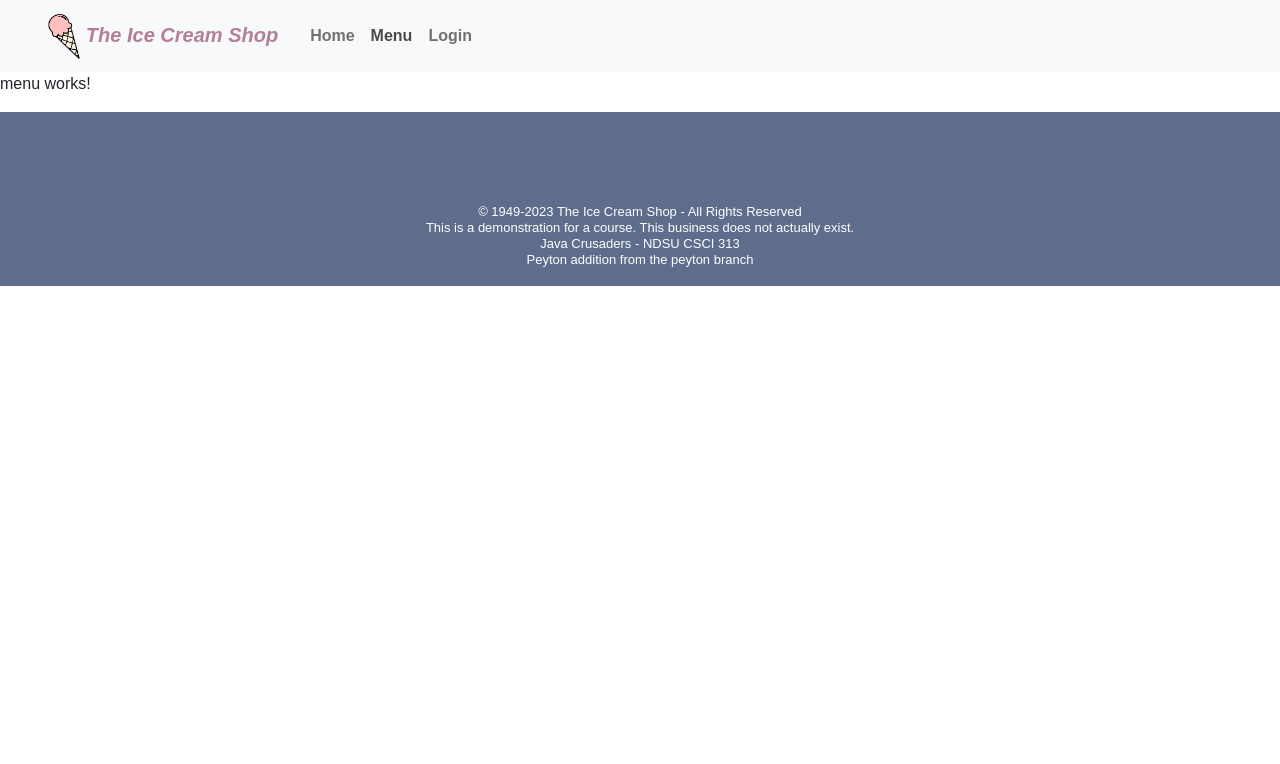
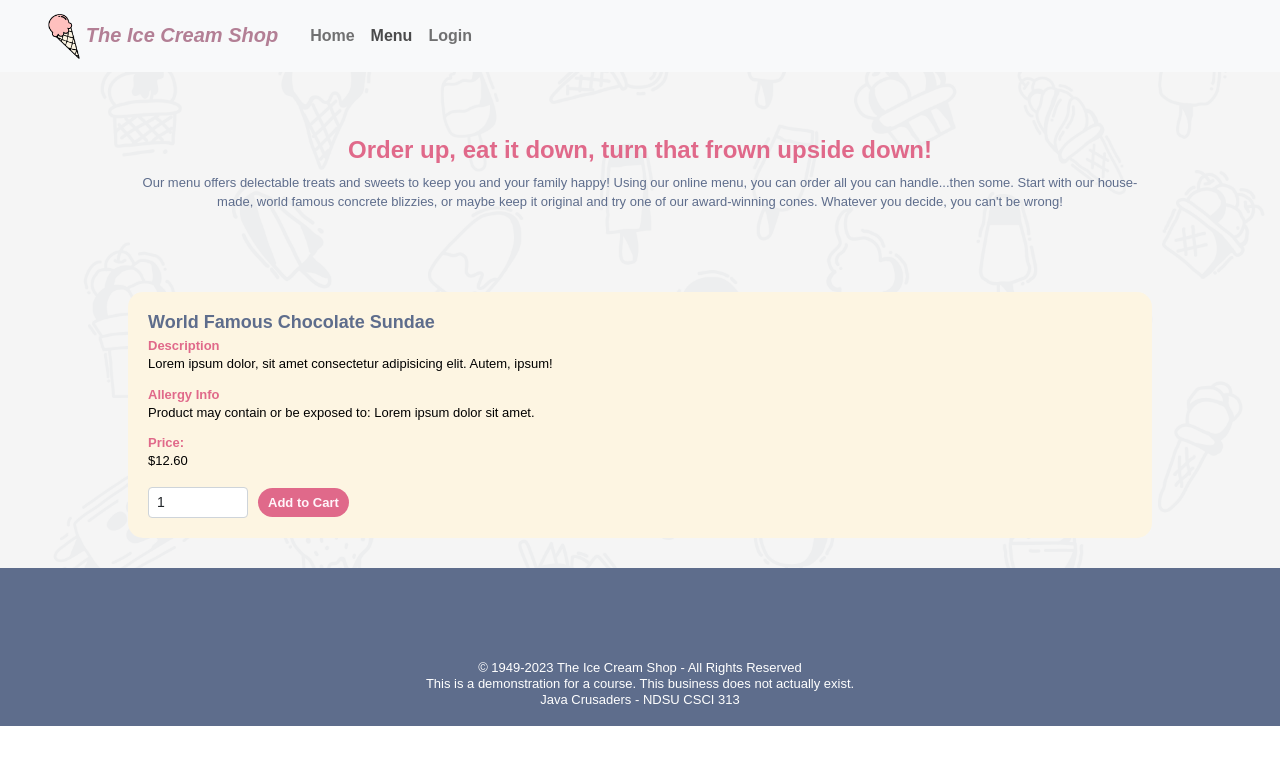
Before and after one commit to setharvila/iceCreamShop, an Angular app in the folder ice-cream-shop/: page / in a window 1280 px wide. Both pictures are taken after a click on the link "Menu". Shown: the top 764 px of the page. Built offline with nearby package versions, Linux system fonts and the light colour scheme; a web font is replaced by a local one.

Commit message:
MenuComponentUpdated

```diff
--- a/ice-cream-shop/src/app/app.component.html
+++ b/ice-cream-shop/src/app/app.component.html
@@ -1,15 +1,26 @@
-
 <nav class="navbar navbar-expand navbar-light bg-light px-5">
-    <a class="navbar-brand" href="#"><img src="../assets/images/cone.png" height="45" alt="TICS Logo"> The Ice Cream Shop</a>
+  <a class="navbar-brand" href="#"
+    ><img src="../assets/images/cone.png" height="45" alt="TICS Logo" /> The Ice
+    Cream Shop</a
+  >
 
   <div class="navbar px-2" id="navbarNav">
     <ul class="navbar-nav">
-
       <li class="nav-item">
-          <a class="nav-link" href="" (click)="displayHome = true; displayMenu = false">Home</a>
+        <a
+          class="nav-link"
+          href=""
+          (click)="displayHome = true; displayMenu = false"
+          >Home</a
+        >
       </li>
       <li class="nav-item">
-          <a class="nav-link" href="#" (click)="displayHome = false; displayMenu=true">Menu</a>
+        <a
+          class="nav-link"
+          href="#"
+          (click)="displayHome = false; displayMenu = true"
+          >Menu</a
+        >
       </li>
       <li class="nav-item">
         <a class="nav-link" href="#">Login</a>
@@ -24,10 +35,10 @@
   <app-menu></app-menu>
 </div>
 
-
 <div class="footer">
   <p>&copy; 1949-2023 The Ice Cream Shop - All Rights Reserved</p>
-    <p>This is a demonstration for a course. This business does not actually exist.</p>
+  <p>
+    This is a demonstration for a course. This business does not actually exist.
+  </p>
   <p>Java Crusaders - NDSU CSCI 313</p>
-    <p>Peyton addition from the peyton branch</p>
 </div>
--- a/ice-cream-shop/src/app/components/home/home.component.css
+++ b/ice-cream-shop/src/app/components/home/home.component.css
@@ -1,11 +1,11 @@
-.bodyContent{
+.bodyContent {
   background-color: whitesmoke;
   background-image: url("../../../assets/images/bgImg.png");
   background-size: cover;
   background-repeat: repeat;
 }
 
-#hero-img{
+#hero-img {
   background-color: black;
   width: 100%;
   mix-blend-mode: darken;
@@ -18,14 +18,14 @@
   background-image: url("../../../assets/images/HeroOverlay.png");
 }
 
-.hero{
+.hero {
   position: relative;
   mask-image: linear-gradient(45deg, black, white);
   z-index: 1;
   margin-bottom: -300px;
 }
 
-.heroText{
+.heroText {
   position: absolute;
   top: 25%;
   left: 10%;
@@ -33,24 +33,24 @@
   padding: 0;
 }
 
-.hero h2{
+.hero h2 {
   font-family: brevia, sans-serif;
   font-weight: 700;
   font-style: normal;
-    color:#FFF5FA;
+  color: #fff5fa;
   z-index: 2;
   font-size: large;
 }
-.hero h1{
+.hero h1 {
   font-family: brevia, sans-serif;
   font-weight: 700;
   font-style: normal;
-    color:#B2FFBA;
+  color: #b2ffba;
 }
 
-.btn-pink-fill{
-    color: #FFF5FA;
-    background-color: #E0698A;
+.btn-pink-fill {
+  color: #fff5fa;
+  background-color: #e0698a;
   border: none;
   border-radius: 15px;
   font-family: area-normal, sans-serif;
@@ -59,14 +59,13 @@
   font-size: small;
   padding: 5px 10px;
 }
-.btn-pink-fill:hover{
+.btn-pink-fill:hover {
   background-color: #9d3d58;
 }
 
-
-.btn-white-fill{
-    color: #E0698A;
-    background-color: #FFF5FA;
+.btn-white-fill {
+  color: #e0698a;
+  background-color: #fff5fa;
   border: none;
   border-radius: 15px;
   font-family: area-normal, sans-serif;
@@ -76,18 +75,18 @@
   padding: 5px 10px;
 }
 
-.btn-white-fill:hover{
+.btn-white-fill:hover {
   background-color: #da98b8;
-    color: #FFF5FA;
+  color: #fff5fa;
 }
 
-.values{
+.values {
   padding: 0 10%;
   min-height: 250px;
 }
 
-.values h1{
-    color: #5E6D8C;
+.values h1 {
+  color: #5e6d8c;
   font-family: brevia, sans-serif;
   font-weight: 700;
   font-style: normal;
@@ -95,25 +94,25 @@
   font-size: large;
 }
 
-.values p{
+.values p {
   left: 0;
-    color: #5E6D8C;
+  color: #5e6d8c;
   font-size: small;
 }
 
-.values img{
+.values img {
   float: right;
   margin: 10px;
 }
 
-.boxes{
+.boxes {
   display: flex;
   justify-content: space-evenly;
   padding: 10px;
-
 }
 
-.hours, .newsletter{
+.hours,
+.newsletter {
   width: 33%;
   height: 250px;
   border-radius: 15px;
@@ -121,7 +120,8 @@
   text-align: center;
 }
 
-.hours h2, .newsletter h2{
+.hours h2,
+.newsletter h2 {
   color: white;
   font-family: brevia, sans-serif;
   font-weight: 700;
@@ -129,32 +129,29 @@
   font-size: large;
 }
 
-.hours p, .newsletter p{
+.hours p,
+.newsletter p {
   color: white;
   font-family: area-normal, sans-serif;
-    font-weight:normal;
+  font-weight: normal;
   font-style: normal;
   font-size: small;
 }
 
-.hours{
-    background-color: #E0698A;
-
+.hours {
+  background-color: #e0698a;
 }
 
-.newsletter{
-    background-color: #5E6D8C;
-
+.newsletter {
+  background-color: #5e6d8c;
 }
 
-
-.team{
+.team {
   padding: 0 10%;
   min-height: 250px;
-
 }
-.team h1{
-    color: #5E6D8C;
+.team h1 {
+  color: #5e6d8c;
   font-family: brevia, sans-serif;
   font-weight: 700;
   font-style: normal;
@@ -162,8 +159,8 @@
   font-size: large;
 }
 
-.team h3{
-    color: #E0698A;
+.team h3 {
+  color: #e0698a;
   font-family: area-normal, sans-serif;
   font-weight: 700;
   font-style: normal;
@@ -171,53 +168,51 @@
   font-size: small;
 }
 
-.cards{
+.cards {
   display: flex;
   justify-content: space-evenly;
 }
 
-.empCard{
+.empCard {
   margin: 10px;
   text-align: center;
   font-family: area-normal, sans-serif;
 }
 
-.empCard img{
+.empCard img {
   width: 100px;
 }
 
-.empCard h4{
+.empCard h4 {
   font-weight: bold;
   font-size: medium;
-    color: #5E6D8C;
-
+  color: #5e6d8c;
 }
-.empCard h5{
+.empCard h5 {
   color: #3a3b3d;
   font-size: x-small;
   font-weight: bold;
 }
 
-
-.homeFooter{
+.homeFooter {
   margin-top: 100px;
   padding-bottom: 25px;
   text-align: center;
 }
 
-.homeFooter h3{
-    color: #5E6D8C;
+.homeFooter h3 {
+  color: #5e6d8c;
   font-family: brevia, sans-serif;
   font-weight: 700;
 }
 
-.homeFooter p{
+.homeFooter p {
   color: #3a3b3d;
   font-family: area-normal, sans-serif;
   font-weight: 500;
   font-size: small;
 }
 
-.homeFooter em{
+.homeFooter em {
   font-style: italic;
 }
--- a/ice-cream-shop/src/app/components/menu/menu.component.css
+++ b/ice-cream-shop/src/app/components/menu/menu.component.css
@@ -0,0 +1,96 @@
+.bodyContent {
+  background-color: whitesmoke;
+  background-image: url("../../../assets/images/bgImg.png");
+  background-size: cover;
+  background-repeat: repeat;
+  padding-bottom: 15px;
+}
+
+.btn-pink-fill {
+  color: #fff5fa;
+  background-color: #e0698a;
+  border: none;
+  border-radius: 15px;
+  font-family: area-normal, sans-serif;
+  font-weight: 700;
+  font-style: normal;
+  font-size: small;
+  padding: 5px 10px;
+}
+.btn-pink-fill:hover {
+  background-color: #9d3d58;
+}
+
+.btn-white-fill {
+  color: #e0698a;
+  background-color: #fff5fa;
+  border: none;
+  border-radius: 15px;
+  font-family: area-normal, sans-serif;
+  font-weight: 700;
+  font-style: normal;
+  font-size: small;
+  padding: 5px 10px;
+}
+
+.btn-white-fill:hover {
+  background-color: #da98b8;
+  color: #fff5fa;
+}
+
+.menuHeading {
+  padding: 5% 10%;
+  text-align: center;
+}
+
+.menuHeading h1 {
+  color: #e0698a;
+  font-family: brevia, sans-serif;
+  font-weight: 700;
+  font-style: normal;
+  z-index: 3;
+  font-size: x-large;
+}
+
+.menuHeading p {
+  left: 0;
+  color: #5e6d8c;
+  font-size: small;
+}
+
+.menuCard {
+  background-color: #fdf5e2;
+  margin: 0 10%;
+  margin-bottom: 15px;
+  padding: 20px;
+  border-radius: 15px;
+}
+
+.menuCard h3 {
+  color: #5e6d8c;
+  font-family: brevia, sans-serif;
+  font-weight: 700;
+  font-size: large;
+}
+
+.menuCard h4 {
+  color: #e0698a;
+  font-family: brevia, sans-serif;
+  font-weight: 700;
+  font-size: small;
+  line-height: 0;
+  padding-top: 5px;
+}
+
+.menuCard p {
+  color: black;
+  font-family: area-normal, sans-serif;
+  font-weight: 500;
+  font-size: small;
+}
+
+#cartQty {
+  width: 100px;
+  display: inline;
+  margin-right: 10px;
+}
--- a/ice-cream-shop/src/app/components/menu/menu.component.html
+++ b/ice-cream-shop/src/app/components/menu/menu.component.html
@@ -1 +1,33 @@
-<p>menu works!</p>
+<div class="bodyContent">
+  <div class="menuHeading">
+    <h1>Order up, eat it down, turn that frown upside down!</h1>
+    <p>
+      Our menu offers delectable treats and sweets to keep you and your family
+      happy! Using our online menu, you can order all you can handle...then
+      some. Start with our house-made, world famous concrete blizzies, or maybe
+      keep it original and try one of our award-winning cones. Whatever you
+      decide, you can't be wrong!
+    </p>
+  </div>
+
+  <div class="menuCard">
+    <h3>World Famous Chocolate Sundae</h3>
+    <h4>Description</h4>
+    <p>
+      Lorem ipsum dolor, sit amet consectetur adipisicing elit. Autem, ipsum!
+    </p>
+    <h4>Allergy Info</h4>
+    <p>Product may contain or be exposed to: Lorem ipsum dolor sit amet.</p>
+    <h4>Price:</h4>
+    <p>$12.60</p>
+
+    <input
+      type="number"
+      value="1"
+      class="form-control form-control-sm"
+      id="cartQty"
+    />
+
+    <button class="btn-pink-fill">Add to Cart</button>
+  </div>
+</div>
```
Also changed, not shown: ice-cream-shop/src/app/components/home/home.component.html (+47 -33 lines). Lines whose indentation alone changed are shown as unchanged.
